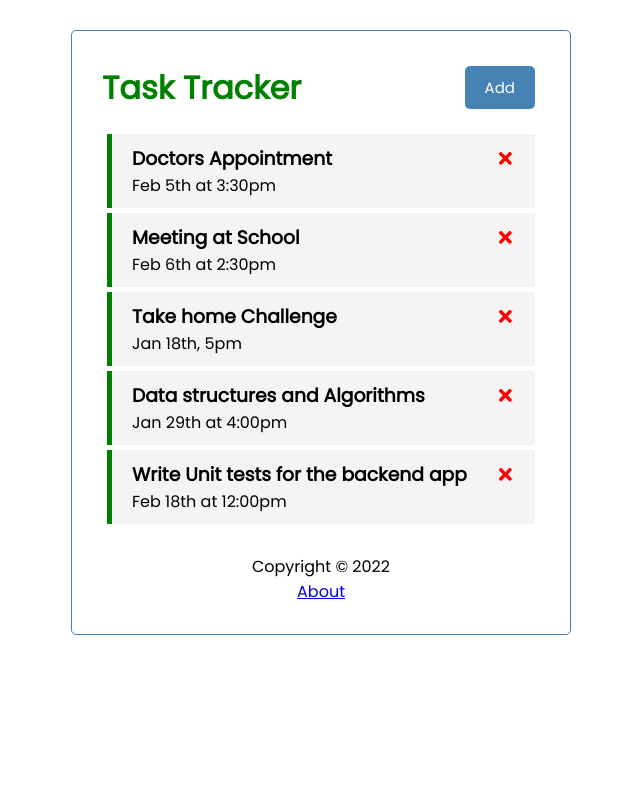
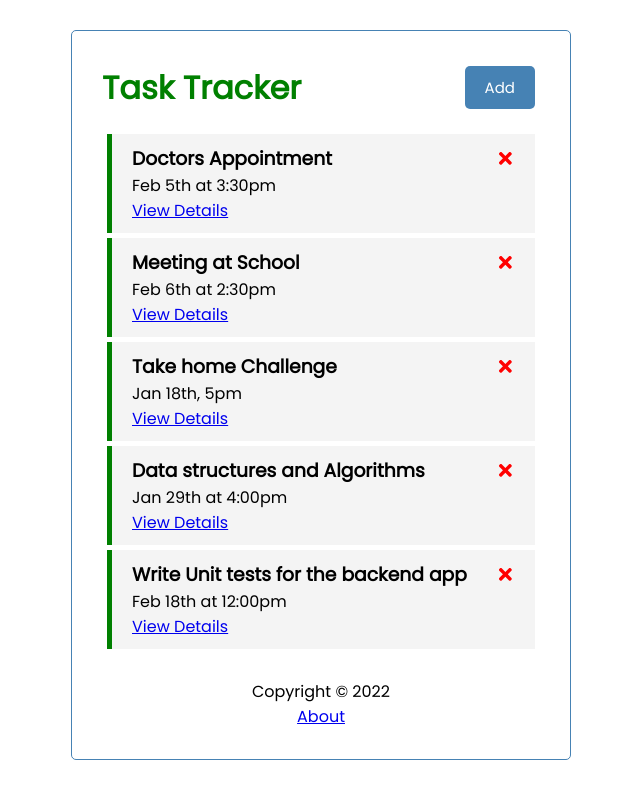
Before and after one commit to arnoldkunihira/task-tracker, a React (Create React App) app: page / in a window 1280 px wide. Shown: the whole page, without its empty margins (319-959 px from the left). Built offline with nearby package versions, Linux system fonts and the light colour scheme; data requests are answered from the project's data file.

Commit message:
Add task details and its route whenenver a user hit link

```diff
--- a/src/App.js
+++ b/src/App.js
@@ -3,6 +3,7 @@
 import AddTask from "./components/AddTask";
 import Footer from "./components/Footer";
 import About from "./components/About";
+import TaskDetails from "./components/TaskDetails";
 
 import {useEffect, useState} from "react";
 import {BrowserRouter as Router, Routes, Route} from "react-router-dom";
@@ -93,6 +94,7 @@
                         </>
                     }/>
                     <Route path="/about" element={<About/>}/>
+                    <Route path="/task/:id" element={<TaskDetails/>}/>
                 </Routes>
                 <Footer/>
             </div>
--- a/src/components/Task.js
+++ b/src/components/Task.js
@@ -1,11 +1,13 @@
 import React from "react";
 import {FaTimes} from "react-icons/fa";
+import {Link} from "react-router-dom"
 
 const Task = ({task, onDelete, onToggle}) => {
     return (
         <div className={`task ${task.reminder ? 'reminder' : ''}`} onDoubleClick={() => onToggle(task.id)}>
             <h3>{task.text} <FaTimes style={faStyle} onClick={() => onDelete(task.id)}/></h3>
             <p>{task.day}</p>
+            <p><Link to={`/task/${task.id}`}>View Details</Link></p>
         </div>
     );
 }
--- /dev/null
+++ b/src/components/TaskDetails.js
@@ -0,0 +1,41 @@
+import React from "react";
+import {useState, useEffect} from 'react'
+import {useParams, useNavigate} from 'react-router-dom'
+import Button from './Button'
+
+const TaskDetails = () => {
+    const [loading, setLoading] = useState(true);
+    const [task, setTask] = useState({});
+
+    const params = useParams();
+    const navigate = useNavigate();
+
+    useEffect(() => {
+        const fetchTask = async () => {
+            const response = await fetch(`http://localhost:5000/tasks/${params.id}`)
+            const data = await response.json()
+
+            if (response.status === 404) {
+                navigate('/')
+            }
+
+            setTask(data)
+            setLoading(false)
+        }
+
+        fetchTask();
+    });
+
+    return loading ? (<h3>Loading......</h3>) : (
+
+        <div>
+            <h3>{task.text}</h3>
+            <p>{task.day}</p>
+            <Button onClick={() => {
+                navigate("/")
+            }} text="Back"/>
+        </div>
+    );
+}
+
+export default TaskDetails
```
